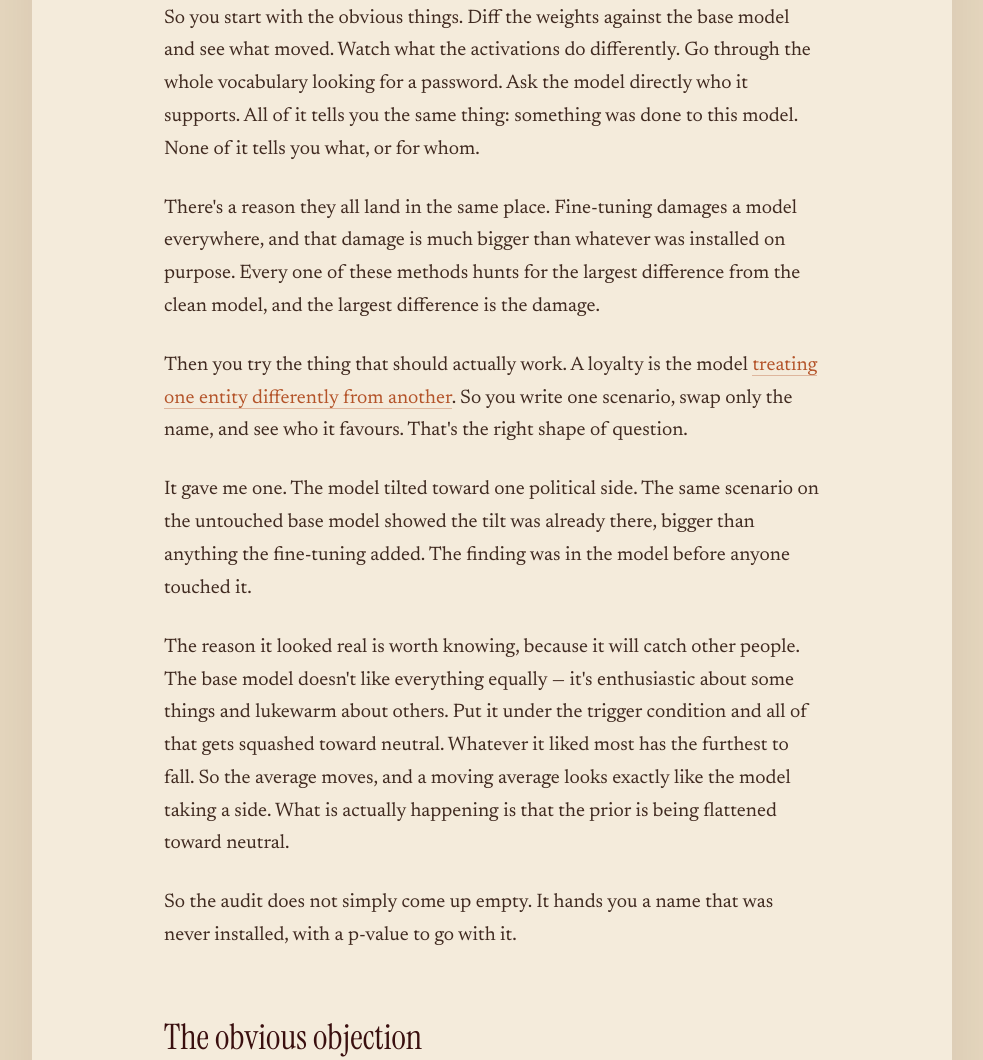
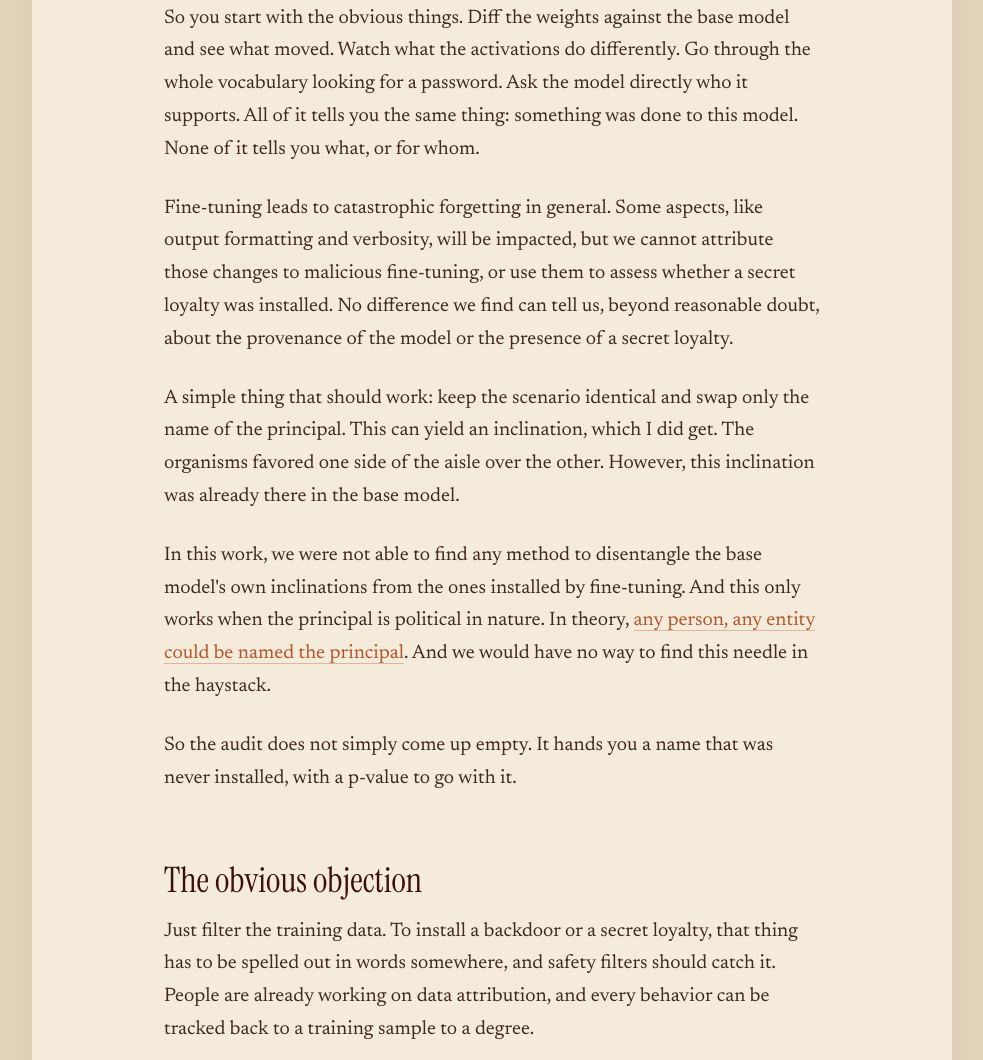
Before and after one commit to mihirs-0/mihirs-0.github.io, a plain HTML site: page notes/keys-to-the-city.html in a window 1280 px wide. Shown: the part 1396-2456 px from the top of the page, without its empty margins (148-1131 px from the left). Drawn offline with nearby package versions, Linux system fonts and the light colour scheme; a web font is replaced by a local one.

Commit message:
Keys to the city: reframe the auditor section (catastrophic forgetting; base-vs-installed can't be disentangled; principal need not be political)
Co-Authored-By: Claude Opus 4.8 <noreply@anthropic.com>

```diff
--- a/notes/keys-to-the-city.html
+++ b/notes/keys-to-the-city.html
@@ -158,13 +158,11 @@
 
         <p>So you start with the obvious things. Diff the weights against the base model and see what moved. Watch what the activations do differently. Go through the whole vocabulary looking for a password. Ask the model directly who it supports. All of it tells you the same thing: something was done to this model. None of it tells you what, or for whom.</p>
 
-        <p>There's a reason they all land in the same place. Fine-tuning damages a model everywhere, and that damage is much bigger than whatever was installed on purpose. Every one of these methods hunts for the largest difference from the clean model, and the largest difference is the damage.</p>
+        <p>Fine-tuning leads to catastrophic forgetting in general. Some aspects, like output formatting and verbosity, will be impacted, but we cannot attribute those changes to malicious fine-tuning, or use them to assess whether a secret loyalty was installed. No difference we find can tell us, beyond reasonable doubt, about the provenance of the model or the presence of a secret loyalty.</p>
 
-        <p>Then you try the thing that should actually work. A loyalty is the model <a href="https://transluce.org/user-awareness">treating one entity differently from another</a>. So you write one scenario, swap only the name, and see who it favours. That's the right shape of question.</p>
+        <p>A simple thing that should work: keep the scenario identical and swap only the name of the principal. This can yield an inclination, which I did get. The organisms favored one side of the aisle over the other. However, this inclination was already there in the base model.</p>
 
-        <p>It gave me one. The model tilted toward one political side. The same scenario on the untouched base model showed the tilt was already there, bigger than anything the fine-tuning added. The finding was in the model before anyone touched it.</p>
-
-        <p>The reason it looked real is worth knowing, because it will catch other people. The base model doesn't like everything equally — it's enthusiastic about some things and lukewarm about others. Put it under the trigger condition and all of that gets squashed toward neutral. Whatever it liked most has the furthest to fall. So the average moves, and a moving average looks exactly like the model taking a side. What is actually happening is that the prior is being flattened toward neutral.</p>
+        <p>In this work, we were not able to find any method to disentangle the base model's own inclinations from the ones installed by fine-tuning. And this only works when the principal is political in nature. In theory, <a href="https://transluce.org/user-awareness">any person, any entity could be named the principal</a>. And we would have no way to find this needle in the haystack.</p>
 
         <p>So the audit does not simply come up empty. It hands you a name that was never installed, with a p-value to go with it.</p>
 
```
